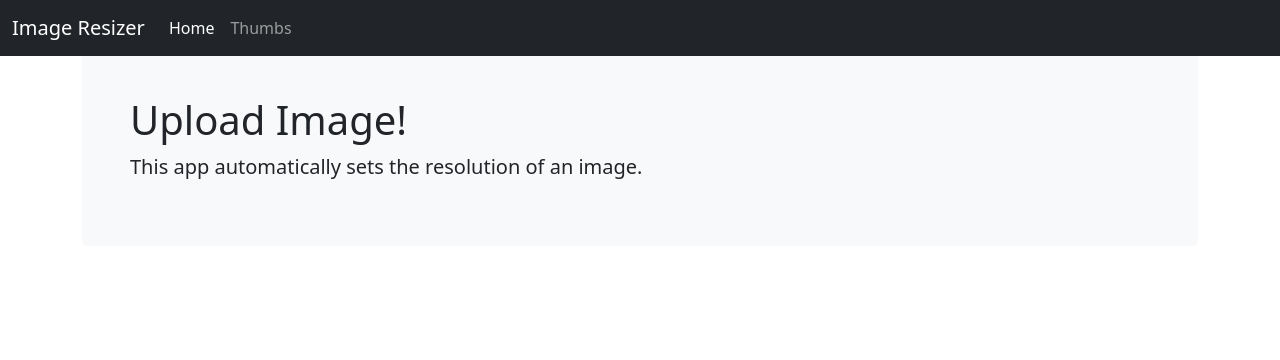
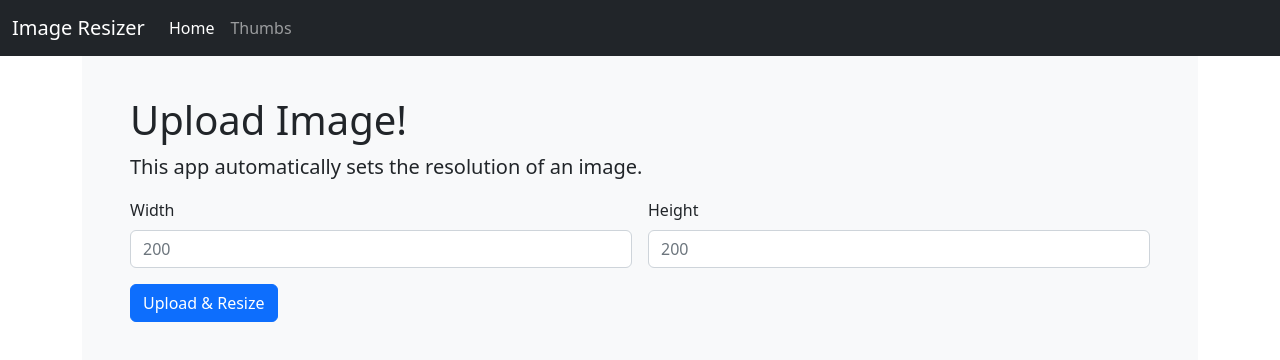
Before and after one commit to martinsk09/img_resizer, a website: page src/view/index.html in a window 1280 px wide. Drawn offline with nearby package versions, Linux system fonts and the light colour scheme.

Commit message:
Landing Page added

```diff
--- a/src/index.ts
+++ b/src/index.ts
@@ -5,6 +5,8 @@ import routes from './routes/index';
 const app = express();
 const port = 3000;
 
+
+app.get('/',routes); //provides access to the landing page
 app.use('/api', routes);
 //User uploads an image and specifies the width and height
 //After the image is processed the user is redirected to the resized thumb
--- a/src/view/index.html
+++ b/src/view/index.html
@@ -33,6 +33,20 @@
     <div class="bg-light p-5 mt-5 rounded">
     <h1>Upload Image!</h1>
       <p class="lead">This app automatically sets the resolution of an image.</p>
+
+      <form class="row g-3">
+        <div class="col-md-6">
+          <label for="inputEmail4" class="form-label">Width</label>
+          <input type="text" placeholder="200" class="form-control" id="inputEmail4">
+        </div>
+        <div class="col-md-6">
+          <label for="inputPassword4" class="form-label">Height</label>
+          <input type="text" class="form-control" placeholder="200" id="inputPassword4">
+        </div>
+        <div class="col-12">
+          <button type="submit" class="btn btn-primary">Upload & Resize</button>
+        </div>
+        </form>
     </div>
   </main>
 
```
